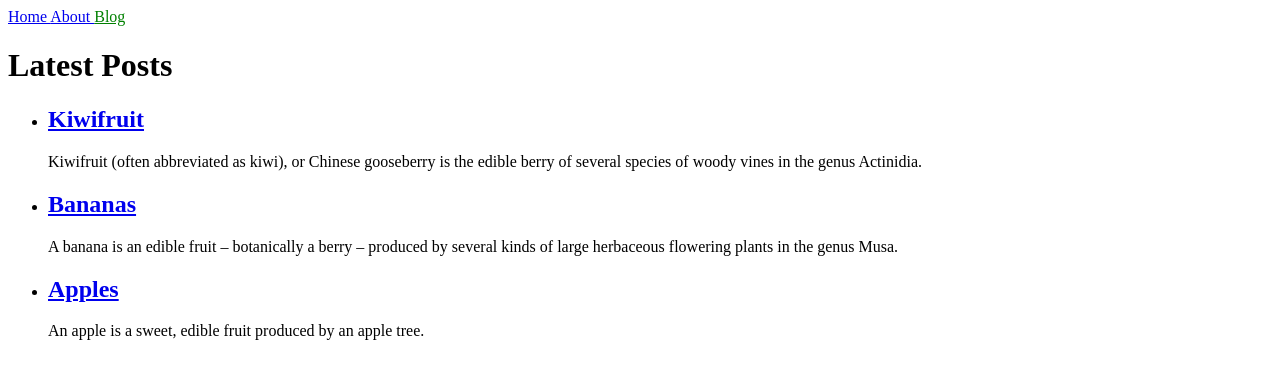
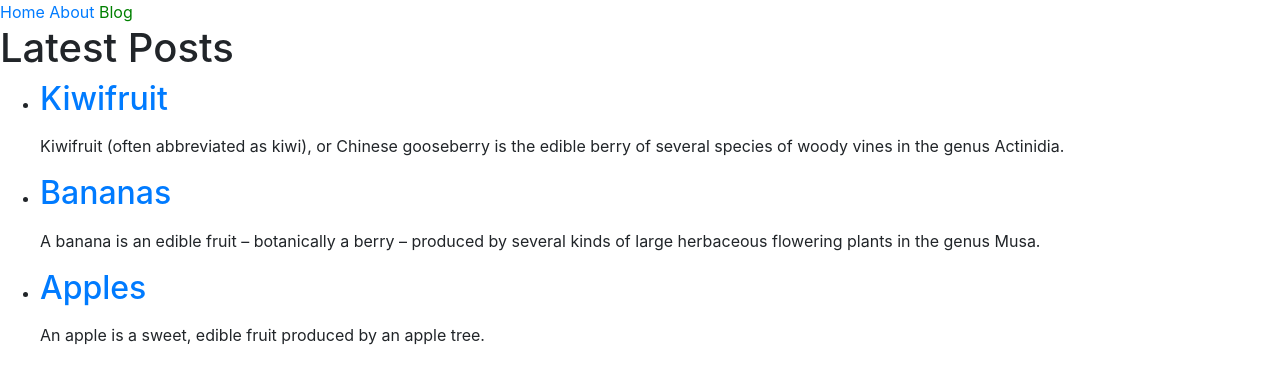
Before and after one commit to metmirr/metmirr.github.io, a Jekyll site: the page built from blog.html, in a window 1280 px wide. Shown: the top 384 px of the page. Built offline with Jekyll 4.4.1, drawn with Linux system fonts in a browser that asks for light colours.

Commit message:
Add bootstrap

```diff
--- a/_layouts/default.html
+++ b/_layouts/default.html
@@ -4,6 +4,9 @@
     <meta charset="utf-8">
     <title>{{ page.title }}</title>
     <link rel="stylesheet" href="/assets/css/styles.css">
+    <link rel="stylesheet" href="https://stackpath.bootstrapcdn.com/bootstrap/4.3.1/css/bootstrap.min.css" integrity="sha384-ggOyR0iXCbMQv3Xipma34MD+dH/1fQ784/j6cY/iJTQUOhcWr7x9JvoRxT2MZw1T" crossorigin="anonymous">
+    <script src="https://stackpath.bootstrapcdn.com/bootstrap/4.3.1/js/bootstrap.min.js" integrity="sha384-JjSmVgyd0p3pXB1rRibZUAYoIIy6OrQ6VrjIEaFf/nJGzIxFDsf4x0xIM+B07jRM" crossorigin="anonymous"></script>
+
     {% feed_meta %}
     {% seo %}
   </head>
```
Also changed, not shown: 7 other files.
